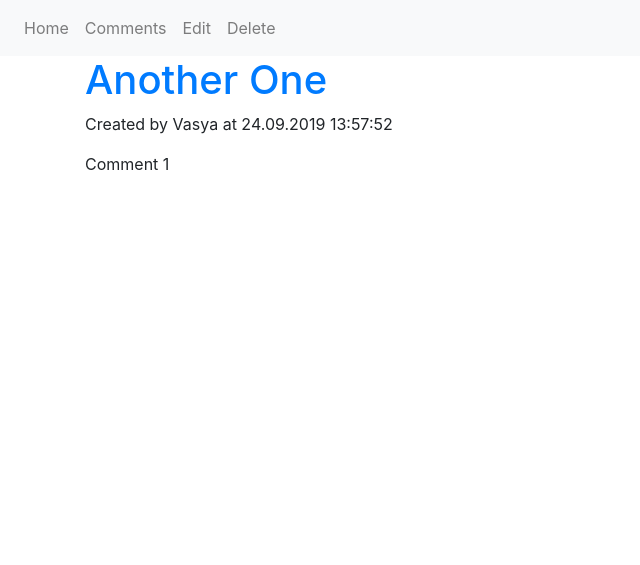
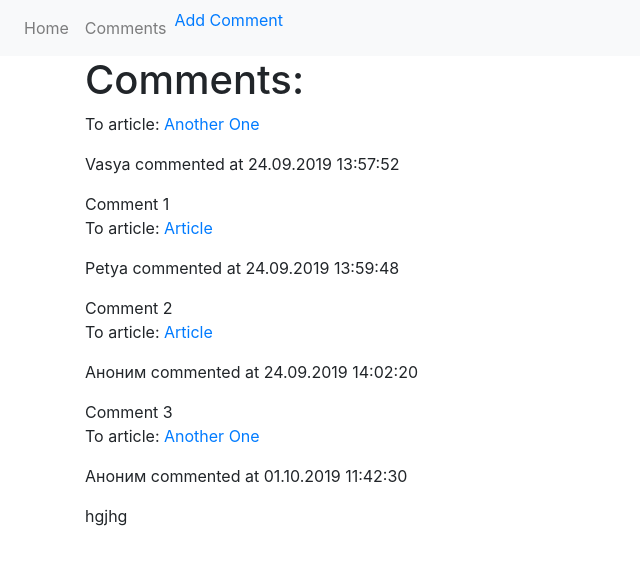
Before and after one commit to iamjumaliev/homework_50, a Django app: template source/webapp/templates/comment/comment.html in a window 1280 px wide. Shown: the top 565 px of the page, without its empty margins (0-640 px from the left). Run offline with Django 3.2, Linux system fonts and the light colour scheme; the template is opened without the code that fills it: values that come from a table or form of the project are taken from there, others are empty; data comes from the database, SQL or seed files in the repository; tables that the repository leaves empty hold one stand-in row (values such as "Sample post"); parts of the project's set-up code (start-up, migrations or seed data) failed here and were passed over; some libraries are stand-ins or nearby versions.

Commit message:
comment.html was modified,was added pagination

```diff
--- a/source/webapp/templates/comment/comment.html
+++ b/source/webapp/templates/comment/comment.html
@@ -1,16 +1,30 @@
 {% extends 'base.html' %}
 
-{% block title %}{{ comment.article }}{% endblock %}
-
 {% block menu %}
-    <li><a href="{% url 'comment_update' comment.pk %}"  class="nav-link">Edit</a></li>
-    <li><a href="{% url 'comment_delete' comment.pk %}"  class="nav-link">Delete</a></li>
+    <li><a href="{% url 'comment_add' %}">Add Comment</a></li>
 {% endblock %}
 
 {% block content %}
-    <h1><a href="{% url 'article_view' comment.article_id %}"> {{ comment.article }}</a></h1>
-    <p>Created by {{ comment.author }}
-            at {{ comment.created_at|date:'d.m.Y H:i:s' }}
-    </p>
-    <div class="pre">{{ comment.text }}</div>
+    <h1>Comments:</h1>
+    {% if is_paginated %}
+        {% include 'partial/pagination.html' %}
+    {% endif %}
+    {% for comment in comments %}
+        <div class="comment">
+            <p>To article: <a href="{% url 'article_view' comment.article.pk %}">{{ comment.article.title }}</a></p>
+            <p>{{ comment.author }} commented at {{ comment.created_at|date:'d.m.Y H:i:s' }}</p>
+            <div class="pre">{{ comment.text }}</div>
+            {% if comment.article.is_active %}
+                <p class="comment-links">
+                    <a href="{% url 'comment_update' comment.pk %}">Edit</a>
+                    <a href="{% url 'comment_delete' comment.pk %}">Delete</a>
+                </p>
+            {% endif %}
+        </div>
+    {% empty %}
+        <p>No comments yet.</p>
+    {% endfor %}
+    {% if is_paginated %}
+        {% include 'partial/pagination.html' %}
+    {% endif %}
 {% endblock %}
```
Also changed, not shown: source/webapp/templates/partial/pagination.html (added, +33 -0 lines).
